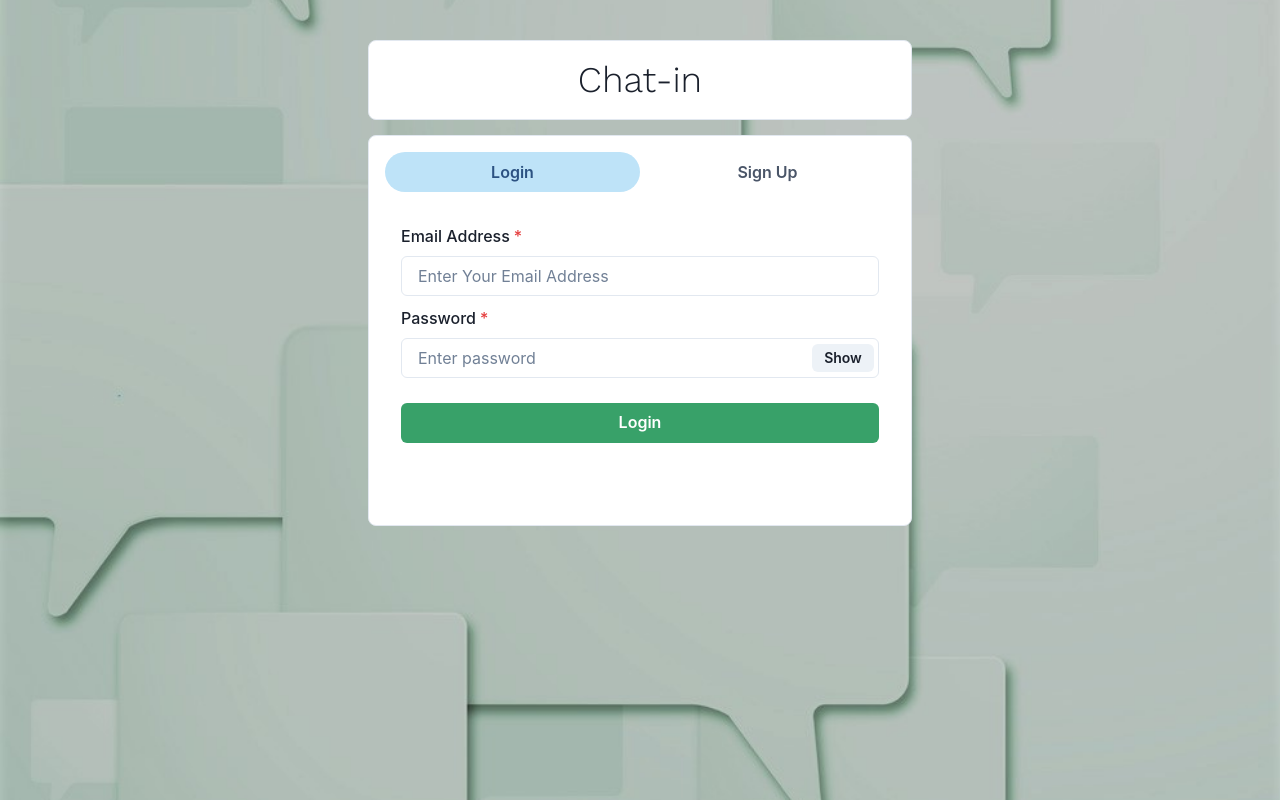
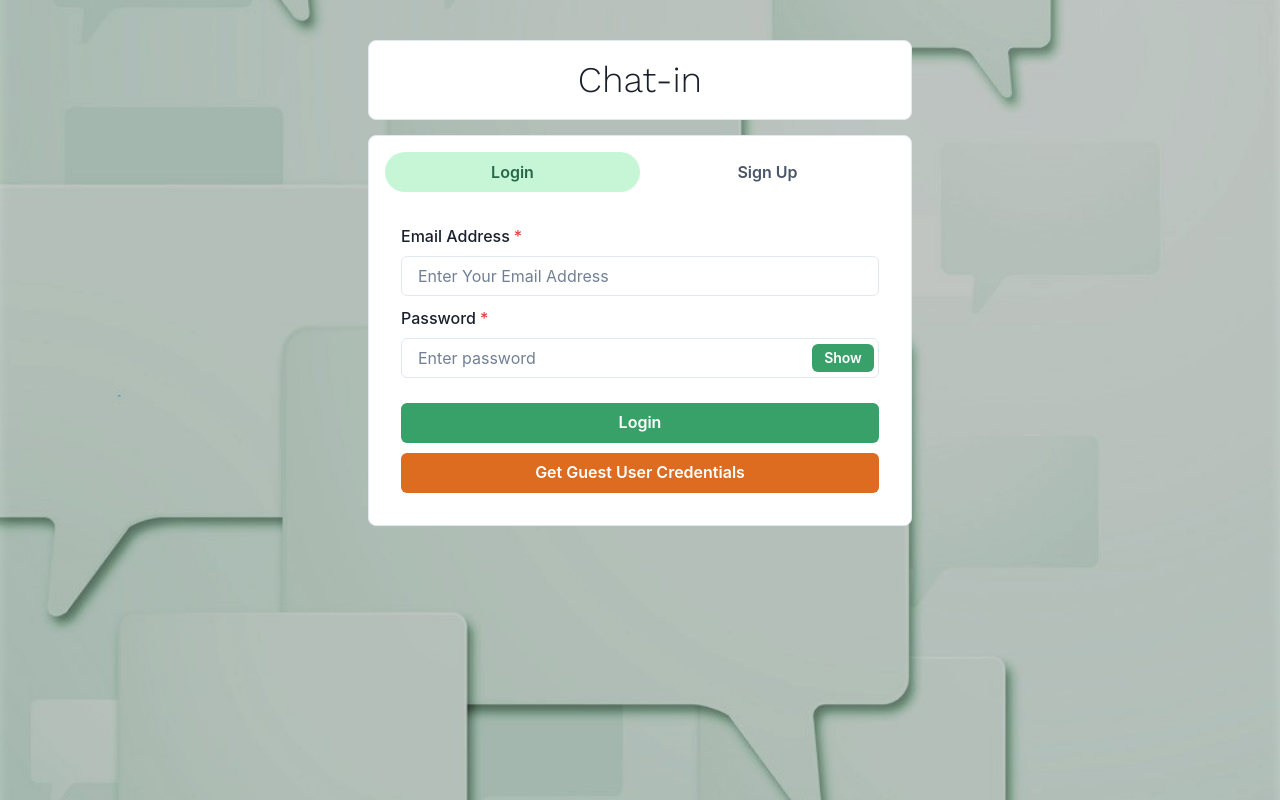
Before and after one commit to NitishMatiyara/MERN-CHAT-APP, a React (Create React App) app in the folder frontend/: page / in a window 1280 px wide. Built offline with nearby package versions, Linux system fonts and the light colour scheme.

Commit message:
changed styles

```diff
--- a/frontend/src/Pages/Homepage.js
+++ b/frontend/src/Pages/Homepage.js
@@ -39,9 +39,9 @@ function Homepage() {
         </Text>
       </Box>
       <Box bg="white" w="100%" p={4} borderRadius="lg" borderWidth="1px">
-        <Tabs isFitted variant="soft-rounded">
-          <TabList mb="1em">
-            <Tab>Login</Tab>
+        <Tabs isFitted variant="soft-rounded" colorScheme="green"   >
+          <TabList mb="1em" >
+            <Tab >Login</Tab>
             <Tab>Sign Up</Tab>
           </TabList>
           <TabPanels>
--- a/frontend/src/components/Authentication/Login.js
+++ b/frontend/src/components/Authentication/Login.js
@@ -90,7 +90,7 @@ const Login = () => {
             placeholder="Enter password"
           />
           <InputRightElement width="4.5rem">
-            <Button h="1.75rem" size="sm" onClick={handleClick}>
+            <Button h="1.75rem" size="sm" onClick={handleClick} colorScheme="green">
               {show ? "Hide" : "Show"}
             </Button>
           </InputRightElement>
@@ -107,7 +107,7 @@ const Login = () => {
       </Button>
       <Button
         variant="solid"
-        colorScheme="brown"
+        colorScheme='orange'
         width="100%"
         onClick={() => {
           setEmail("guest@example.com");
--- a/frontend/src/components/Authentication/Signup.js
+++ b/frontend/src/components/Authentication/Signup.js
@@ -155,7 +155,7 @@ const Signup = () => {
             onChange={(e) => setPassword(e.target.value)}
           />
           <InputRightElement width="4.5rem">
-            <Button h="1.75rem" size="sm" onClick={handleClick}>
+            <Button h="1.75rem" size="sm" onClick={handleClick} colorScheme="green">
               {show ? "Hide" : "Show"}
             </Button>
           </InputRightElement>
@@ -170,7 +170,7 @@ const Signup = () => {
             onChange={(e) => setConfirmpassword(e.target.value)}
           />
           <InputRightElement width="4.5rem">
-            <Button h="1.75rem" size="sm" onClick={handleClick}>
+            <Button h="1.75rem" size="sm" onClick={handleClick} colorScheme="green">
               {show ? "Hide" : "Show"}
             </Button>
           </InputRightElement>
@@ -186,7 +186,7 @@ const Signup = () => {
         />
       </FormControl>
       <Button
-        colorScheme="blue"
+        colorScheme="green"
         width="100%"
         style={{ marginTop: 15 }}
         onClick={submitHandler}
```
